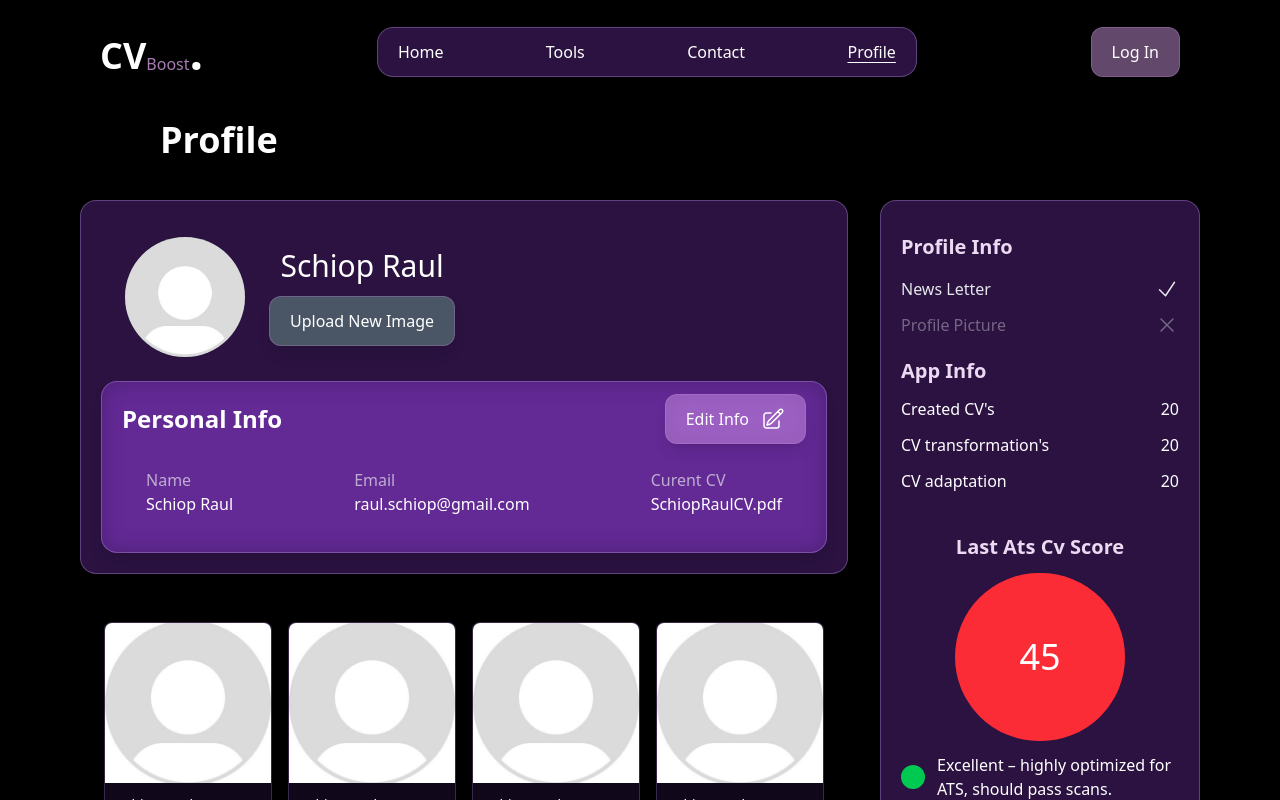
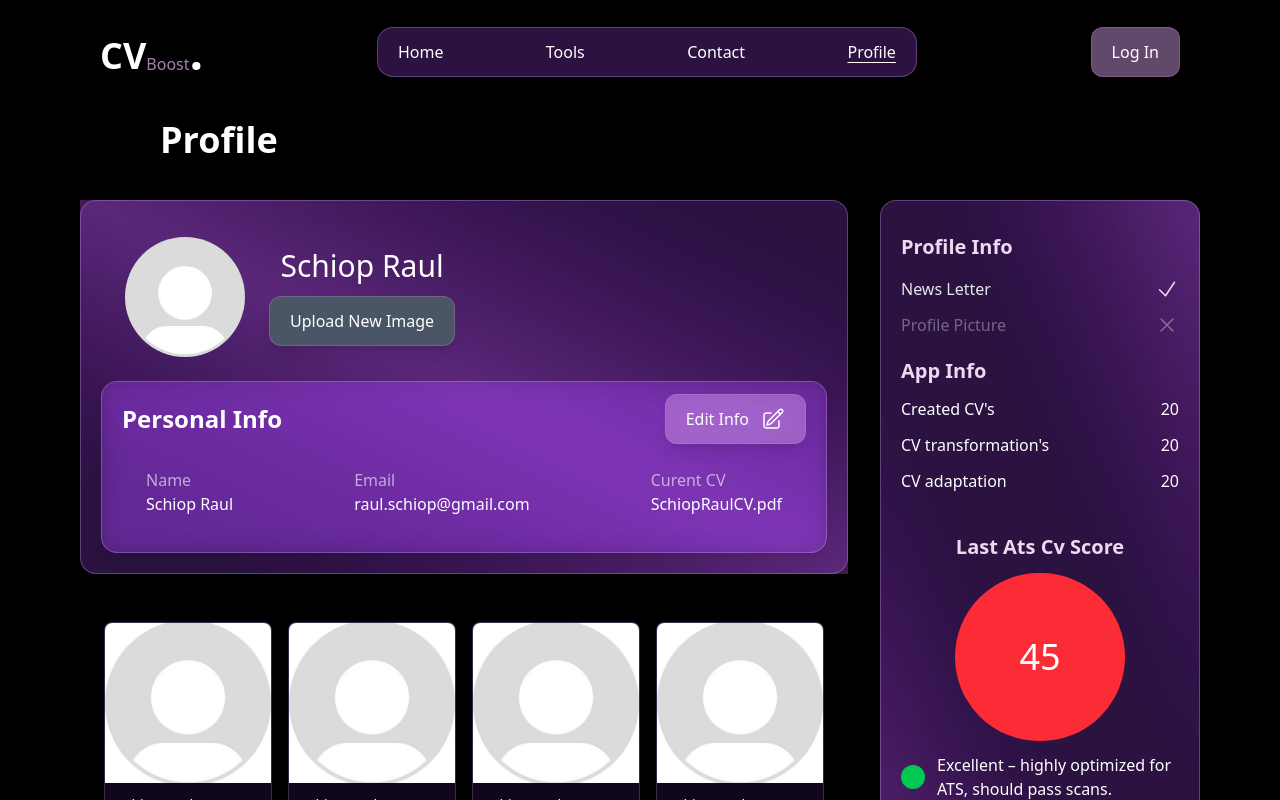
Before and after one commit to RaulSchiop/CVBoost, a Next.js app in the folder frontend/: page /profile in a window 1280 px wide. Shown: the top 800 px of the page. Built offline with nearby package versions, Linux system fonts and the light colour scheme.

Commit message:
gradients where added

```diff
--- a/frontend/src/app/(routes)/profile/page.tsx
+++ b/frontend/src/app/(routes)/profile/page.tsx
@@ -45,21 +45,22 @@ export default function ProfilePage() {
 
    return (
       <div className="min-h-screen flex flex-col items-center">
-         <div className="bg-black pt-30 px-5 md:px-20 w-full">
+         <div className="bg-black pt-30 px-5 md:px-20 w-full mb-10">
             <h1 className="text-white text-4xl font-bold px-20 mb-10">
                Profile
             </h1>
 
             <div className="w-full max-w-[1200px] mx-auto grid grid-cols-1 lg:grid-cols-[1fr_320px] gap-8">
-               <div className="flex flex-col gap-6">
+               <div className="flex flex-col gap-6 ">
                   <motion.div
                      initial={{ opacity: 0, y: 50 }}
                      animate={{ opacity: 1, y: 0 }}
                      exit={{ opacity: 0, y: 50 }}
                      transition={{ duration: 1.2, type: "spring" }}
+                     className="bg-gradient-to-bl from-black via-accent-300/70 to-black"
                   >
                      <MainCard>
-                        <div className="flex items-center gap-6 p-6">
+                        <div className="flex items-center gap-6 p-6 ">
                            <div className="relative w-[120px] h-[120px] rounded-full overflow-hidden bg-gray-800 flex-shrink-0">
                               <Image
                                  src={image || NoImage}
@@ -133,7 +134,7 @@ export default function ProfilePage() {
                            No resumes uploaded yet.
                         </p>
                      ) : (
-                        <ul className="grid grid-cols-2 sm:grid-cols-3 md:grid-cols-4 gap-4">
+                        <ul className="grid grid-cols-2 sm:grid-cols-3 md:grid-cols-4 gap-4 ">
                            {cvs.map((file, index) => (
                               <li
                                  key={index}
@@ -173,8 +174,9 @@ export default function ProfilePage() {
                   transition={{ duration: 1.2, type: "spring" }}
                   className="lg:sticky top-[50px] self-start "
                >
+                  <div className="bg-gradient-to-bl from-accent-300/70 via-black to-accent-300/70 rounded-2xl">
                      <MainCard ClassName="w-full">
-                     <div className=" w-full">
+                        <div className=" w-full ">
                            <h1 className="text-xl text-accent-900 font-bold mb-4 mt-5">
                               Profile Info
                            </h1>
@@ -268,11 +270,14 @@ export default function ProfilePage() {
                               </div>
                               <div className="mt-3 flex items-center justify-between gap-3 w-[50%] lg:w-full">
                                  <div className="border-4 border-red-500 bg-red-500 p-2  rounded-full "></div>
-                              <p>Needs improvement – may not pass ATS scans.</p>
+                                 <p>
+                                    Needs improvement – may not pass ATS scans.
+                                 </p>
                               </div>
                            </div>
                         </div>
                      </MainCard>
+                  </div>
                </motion.div>
             </div>
          </div>
```
Lines whose indentation alone changed are shown as unchanged.
